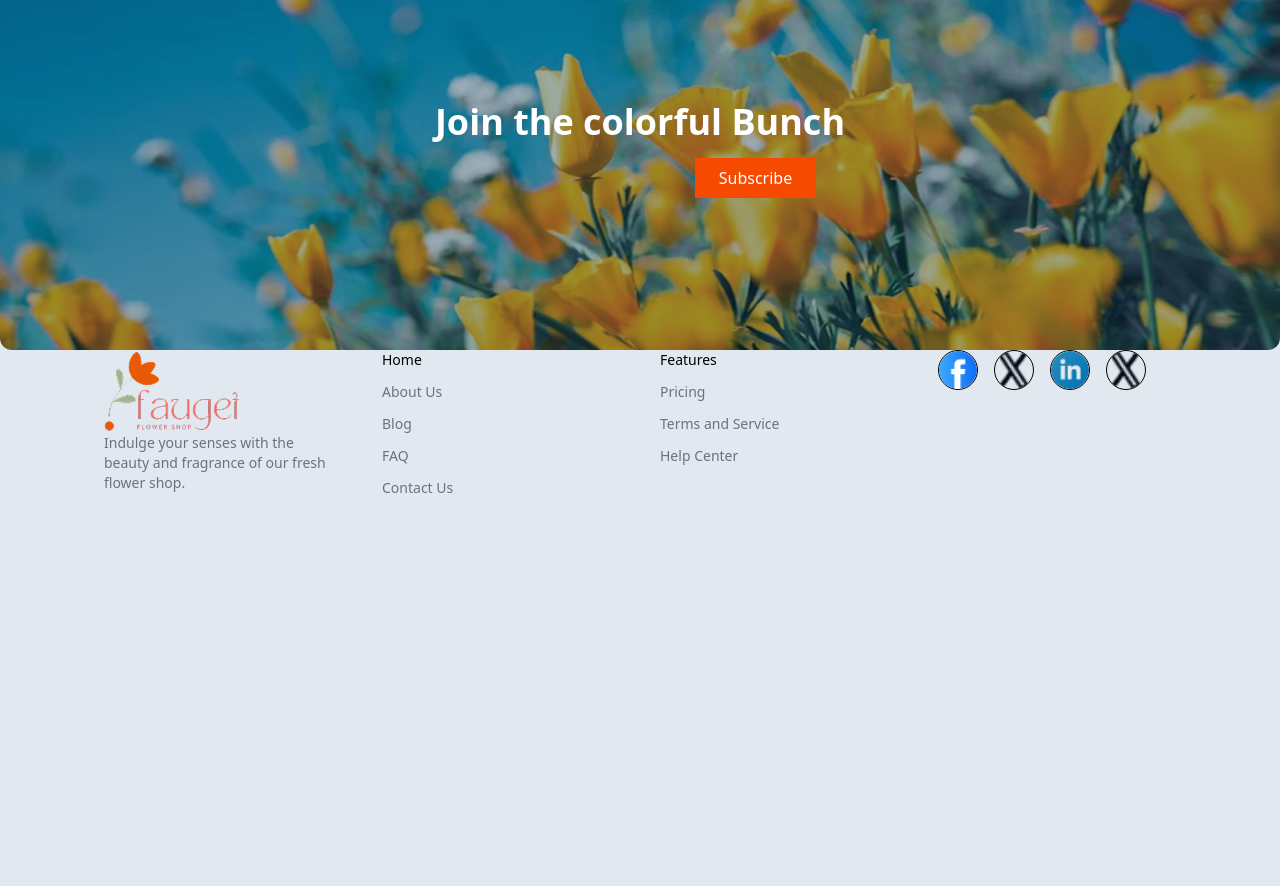
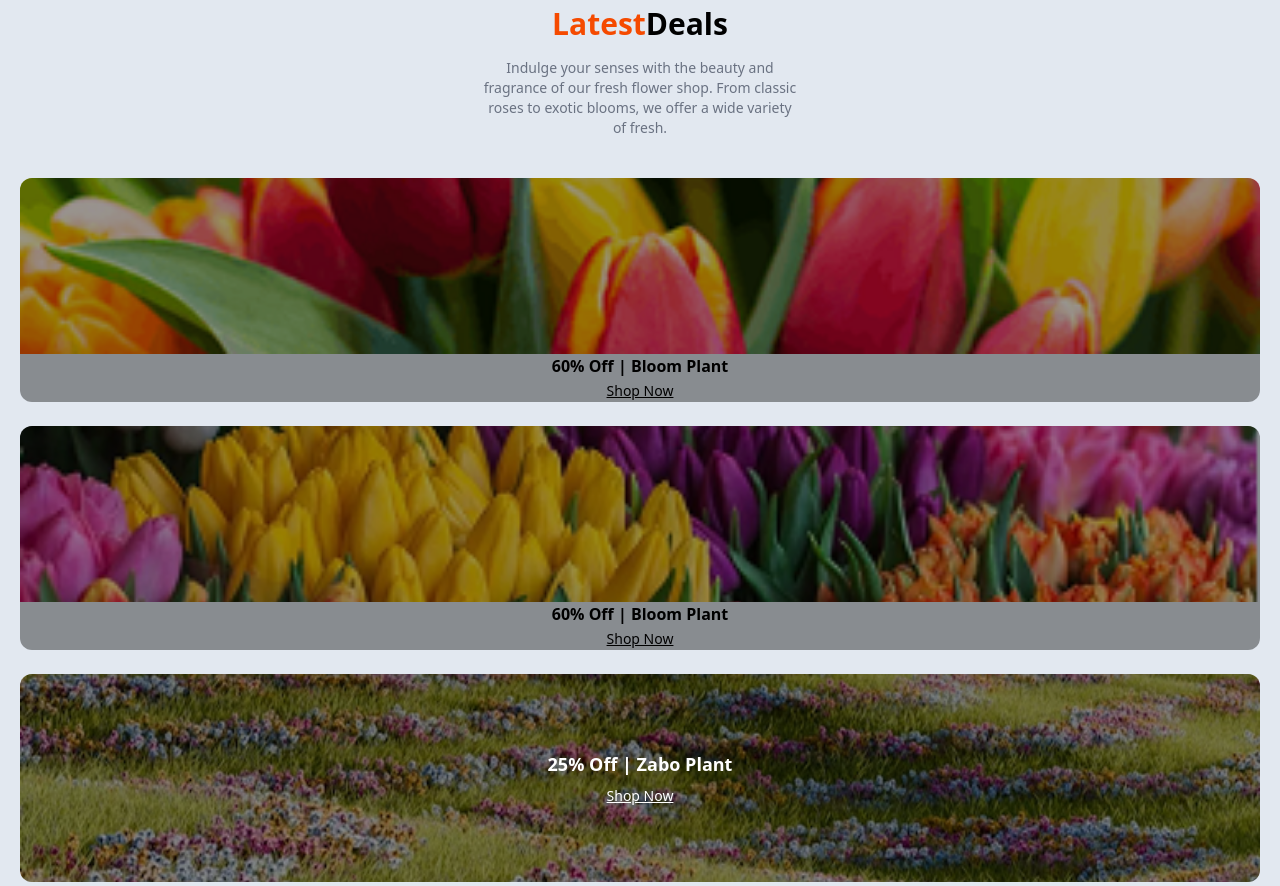
Before and after one commit to Tanvir-Hamid/assignment-2, a plain HTML site: page index.html in a window 1280 px wide. Shown: the part 2482-3368 px from the top of the page. Before the commit the page ends 2980 px from the top, so only its background shows below. Drawn offline with nearby package versions, Linux system fonts and the light colour scheme.

Commit message:
footer end

```diff
--- a/index.html
+++ b/index.html
@@ -166,6 +166,44 @@
     </div>
   </section>
 
+   <!-- Latest Deals -->
+  <section class="px-5 py-14 text-center">
+    <h3 class="text-3xl font-bold"><span class="text-orange-600">Latest</span>Deals</h3>
+
+    <p class="mt-4 text-sm text-gray-500 max-w-xs mx-auto">Indulge your senses with the beauty and fragrance of our fresh flower shop. From classic roses to exotic blooms, we offer a wide variety of fresh.</p>
+
+    <div class="mt-10 space-y-6">
+        <div>
+        <div class="relative rounded-xl overflow-hidden">
+            <img class="w-full h-44 object-cover" src="assets/deal-ana.png" alt="">
+            <div class="absolute inset-0 bg-black/40 flex flex-col items-center justify-center text-white"></div>
+            <p class="font-semibold">60% Off | Bloom Plant</p>
+            <a href="#" class="mt-2 underline text-sm">Shop Now</a>
+        </div>
+    </div>
+    <div>
+        <div class="relative rounded-xl overflow-hidden">
+            <img class="w-full h-44 object-cover" src="assets/deal-bloom.png" alt="">
+            <div class="absolute inset-0 bg-black/40 flex flex-col items-center justify-center text-white"></div>
+            <p class="font-semibold">60% Off | Bloom Plant</p>
+            <a href="#" class="mt-2 underline text-sm">Shop Now</a>
+        </div>
+    </div>
+
+    <div class="relative rounded-xl overflow-hidden">
+      <img src="assets/deal-zabo.png" alt="Zabo Plant" class="w-full h-52 object-cover">
+
+      <div class="absolute inset-0 bg-black/40 flex flex-col items-center justify-center text-white">
+        <p class="text-lg font-bold">25% Off | Zabo Plant</p>
+        <a href="#" class="mt-2 underline text-sm">Shop Now</a>
+      </div>
+    </div>
+    </div>
+
+  </section>
+
+  <!-- colorful Bunch -->
+
         <section class="relative w-full h-[400px] rounded-xl overflow-hidden">
             <img class="h-full w-full" src="assets/news-letter-bg.png" alt="">
              <div class="absolute inset-0 flex flex-col items-center justify-center text-white text-center">
@@ -184,7 +222,7 @@
 
         <!-- Footer Section -->
 
-        <div class="max-w-6xl mx-auto px-10 grid grid-cols-1 md:grid-cols-4 gap-10">
+        <div class="max-w-6xl mx-auto px-10 grid grid-cols-1 md:grid-cols-4 py-16 gap-10">
             <div>
                <div>
                    <img src="assets/logo.png" alt="">
```
